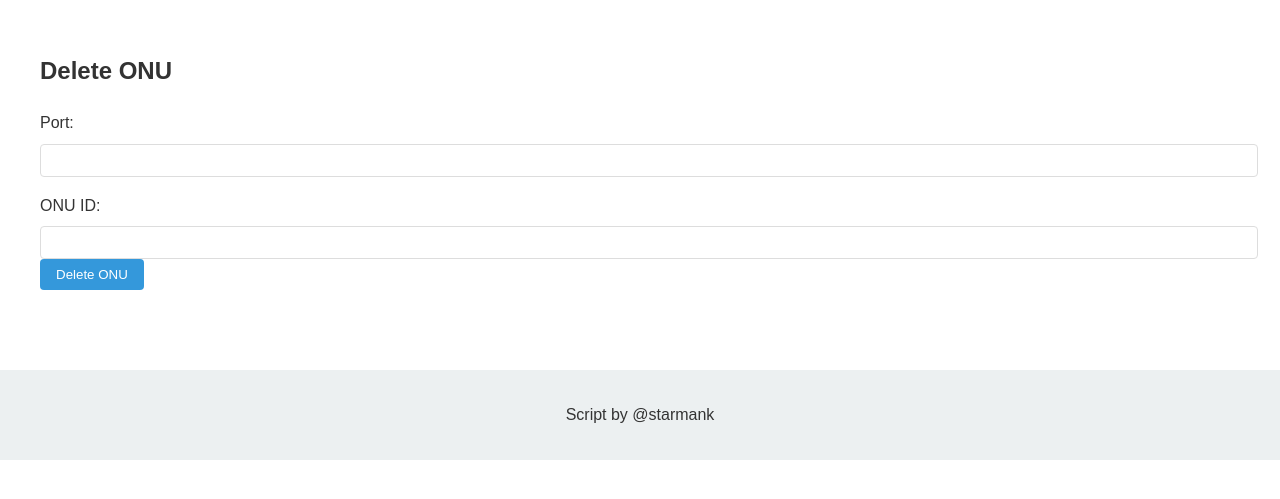
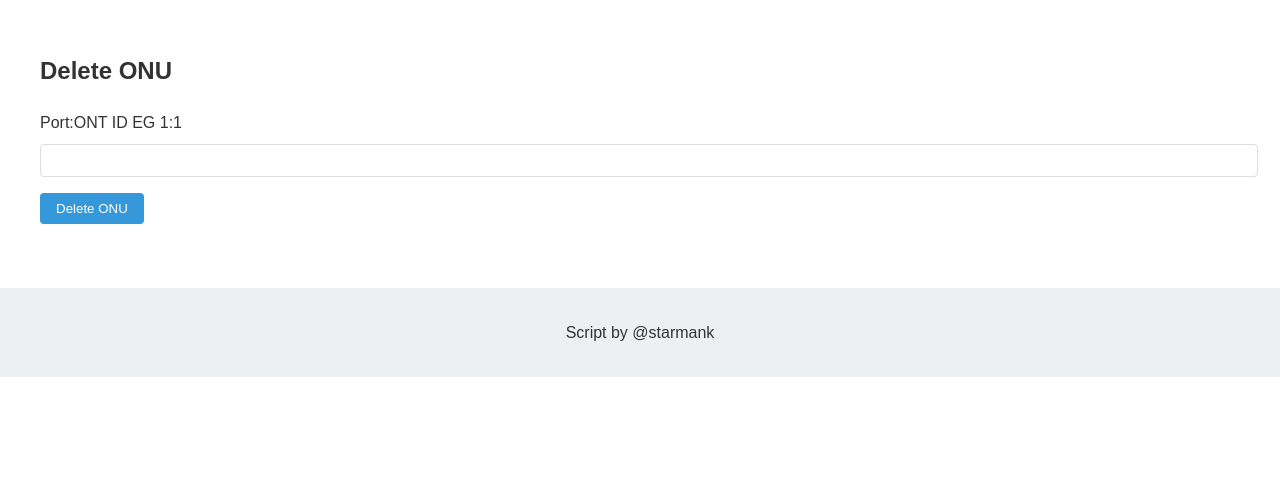
Before and after one commit to StarMANK/webapp-c320, a Flask app: template templates/delete_onu.html in a window 1280 px wide. Shown: the part 142-641 px from the top of the page. Run offline with Flask 3, Linux system fonts and the light colour scheme; the template is opened without the code that fills it, so the values that code supplies are empty.

Commit message:
fixed delete button

```diff
--- a/app.py
+++ b/app.py
@@ -283,11 +283,13 @@ def delete_onu():
     if request.method == 'POST':
         try:
             param = request.form.get('param')
-            onu_id = request.form.get('onu_id')
+
+            # split the parameter to get port and ont_id
+            port, ont_id = param.split(':')
 
             send_command(tn, 'conf t')
-            send_command(tn, f'interface gpon-olt_1/1/{param}')
-            result = send_command(tn, f'no onu {onu_id}')
+            send_command(tn, f'interface gpon-olt_1/1/{port}')
+            result = send_command(tn, f'no onu {ont_id}')
 
             return render_template('delete_onu.html', result=result)
         except Exception as e:
--- a/templates/delete_onu.html
+++ b/templates/delete_onu.html
@@ -5,13 +5,10 @@
         <h2>Delete ONU</h2>
         <form method="POST">
             <div class="form-group">
-                <label for="param">Port:</label>
+                <label for="param">Port:ONT ID EG 1:1</label>
                 <input type="text" id="param" name="param" required>
             </div>
-            <div class="form-group">
-                <label for="onu_id">ONU ID:</label>
-                <input type="text" id="onu_id" name="onu_id" required>
-            <button type="submit">Delete ONU</button>
+            <button type="submit" class="btn-delete">Delete ONU</button>
         </form>
 
         {% if result %}
```
